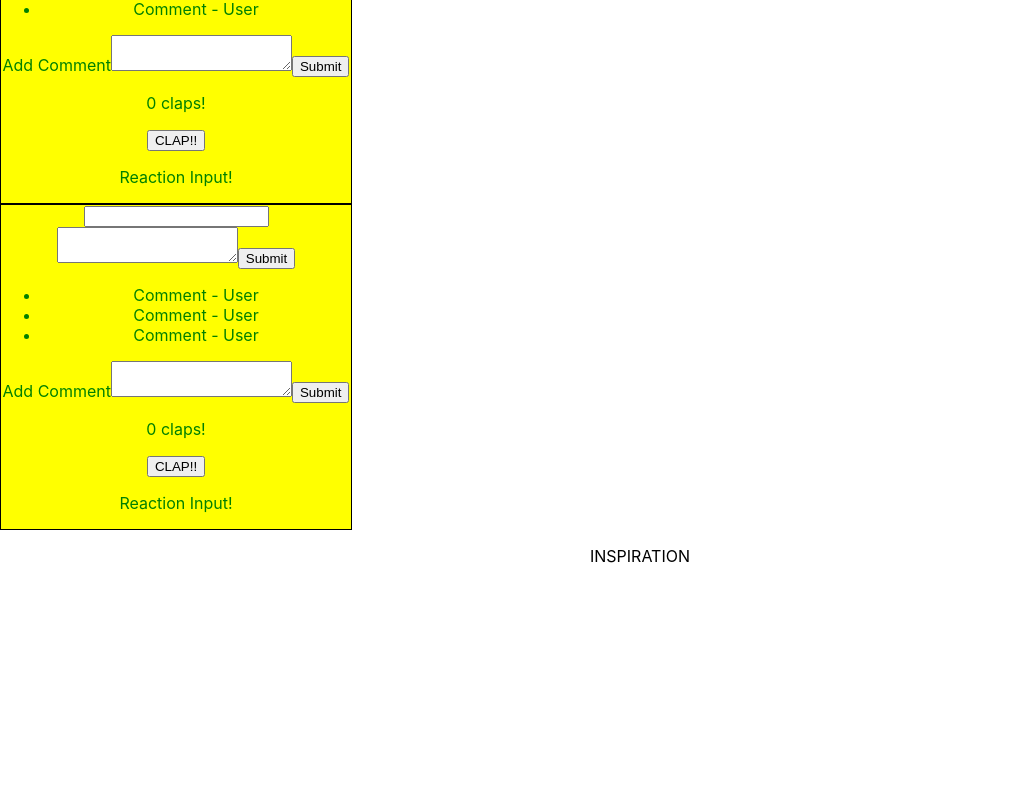
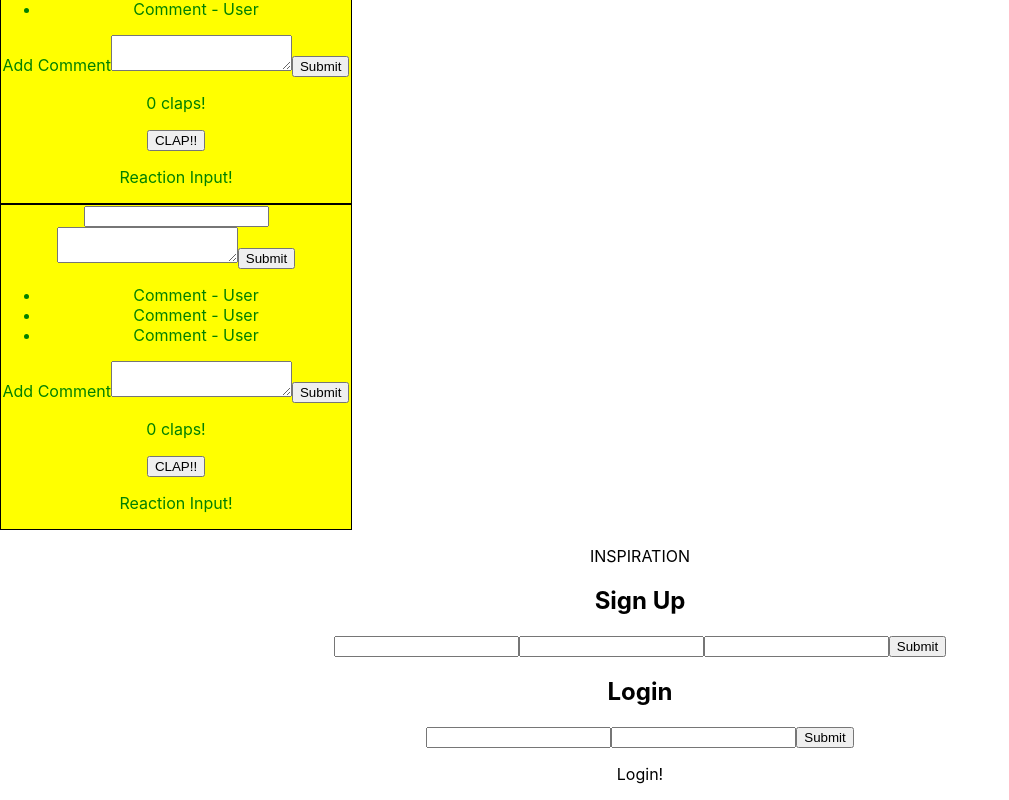
Before and after one commit to swgoodman/out-there, a React (Create React App) app: page / in a window 1280 px wide. Shown: the part 471-1271 px from the top of the page, without its empty margins (0-1009 px from the left). Before the commit the page ends 1053 px from the top, so only its background shows below. Built offline with nearby package versions, Linux system fonts and the light colour scheme.

Commit message:
Connect Login Container to App

```diff
--- a/src/App.js
+++ b/src/App.js
@@ -1,6 +1,7 @@
 import React, { Component } from 'react';
 import BoardContainer from './containers/boardContainer.js';
 import Inspiration from './containers/inspirationContainer.js';
+import Login from './containers/loginContainer.js';
 import logo from './logo.svg';
 import './css/App.css';
 
@@ -32,6 +33,7 @@ class App extends Component {
 
         <BoardContainer ideas={this.state.ideas}/>
         <Inspiration />
+        <Login />
 
       </div>
     );
--- a/src/components/loginInput.js
+++ b/src/components/loginInput.js
@@ -75,4 +75,4 @@ class LoginInput extends Component {
 
 }
 
-export default Idea;
+export default LoginInput;
--- a/src/containers/loginContainer.js
+++ b/src/containers/loginContainer.js
@@ -1,9 +1,11 @@
 import React, { Component } from 'react'
+import Login from '../components/loginInput.js'
 
 class LoginContainer extends Component {
     render(){
       return (
         <div>
+        <Login />
           <p>Login!</p>
         </div>
       );
```
